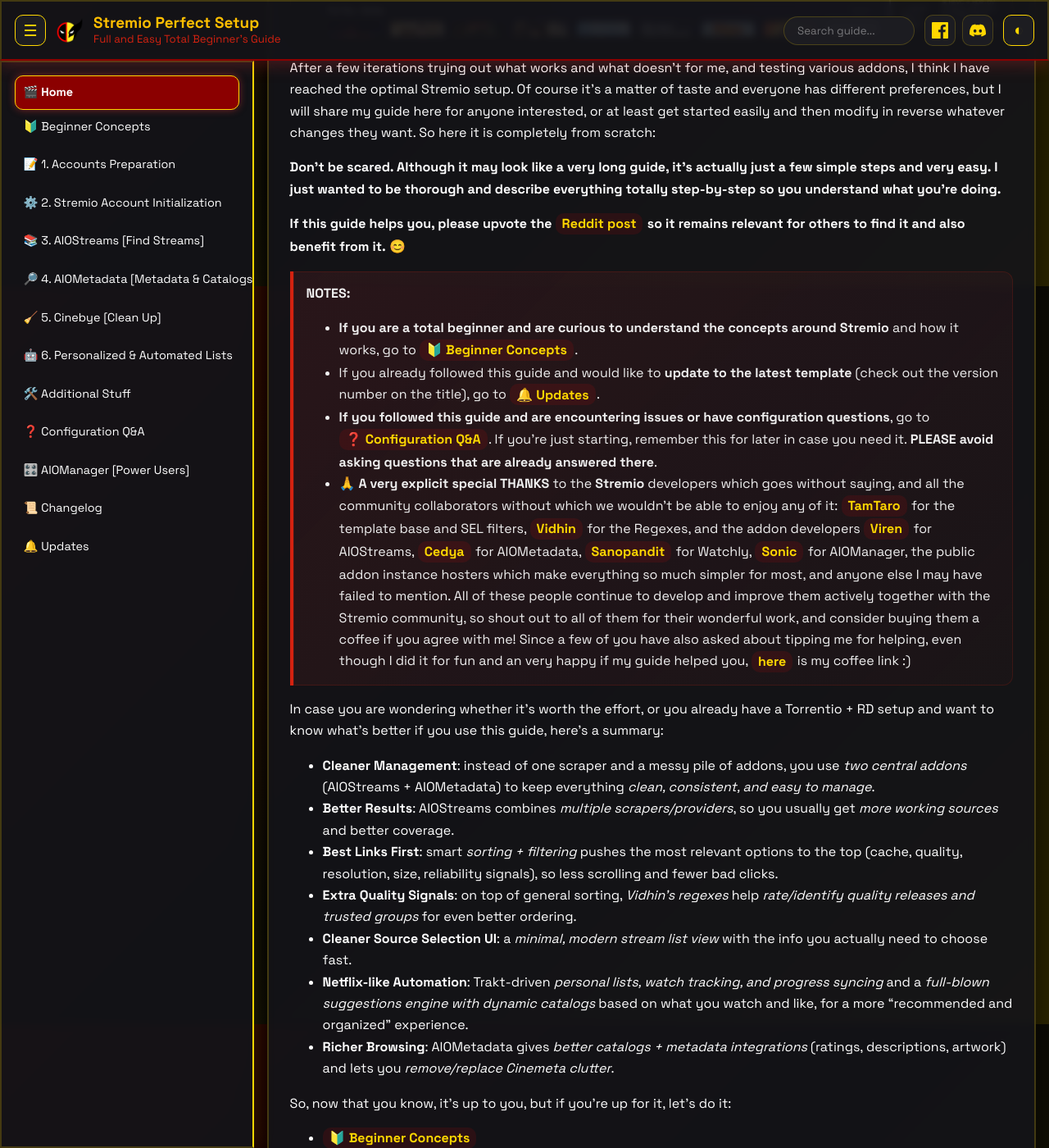
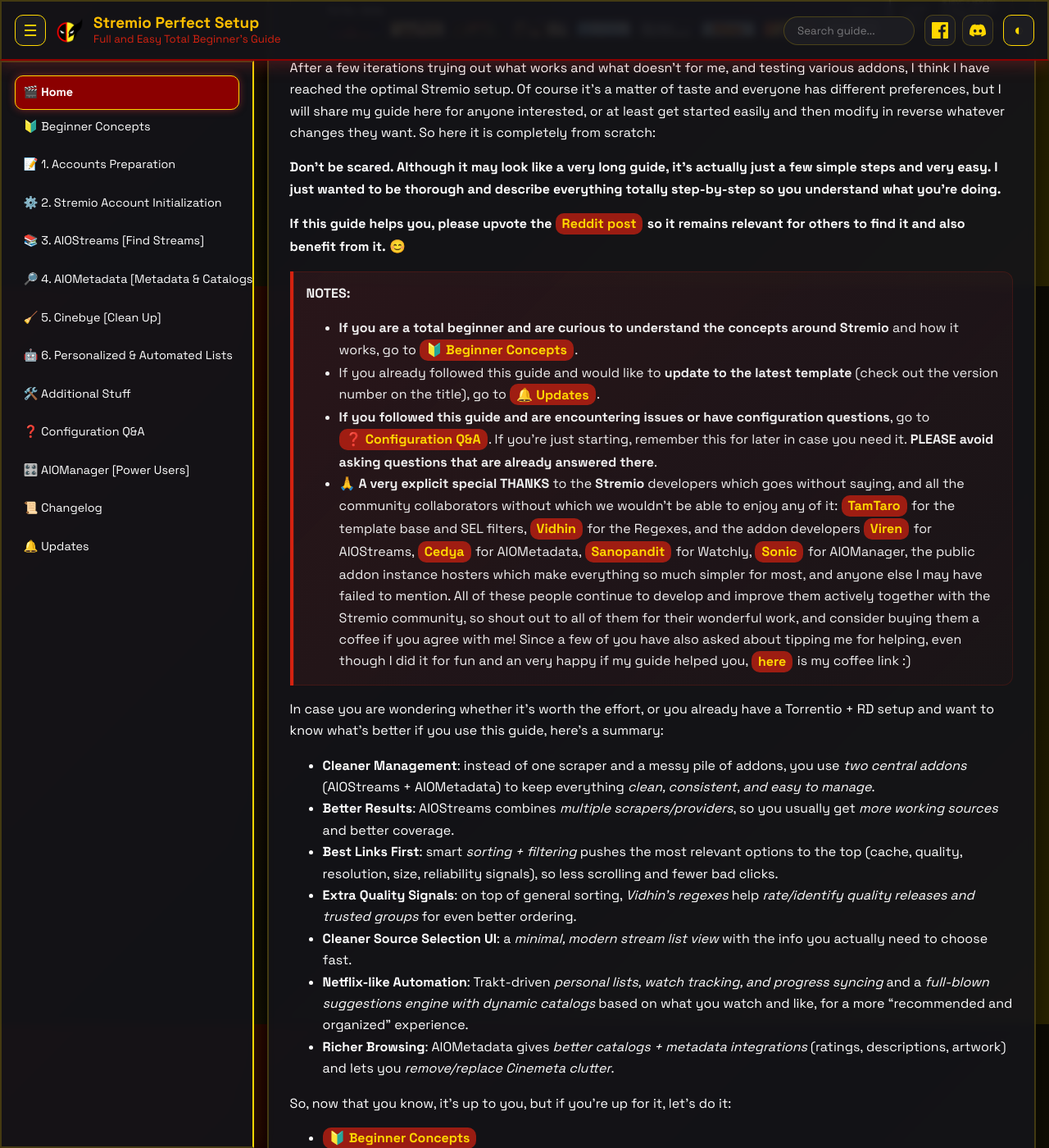
Before and after one commit to bimbipsubteam/bimbip-stremio, a Jekyll site: the page built from docs/index.md, in a window 1280 px wide and 1400 px high, scrolled down 551 px. Shown: the whole window at 82% size. Built offline with Jekyll 4.4.1, drawn with Linux system fonts in a browser that asks for light colours.

Commit message:
Update style.css

```diff
--- a/docs/assets/css/style.css
+++ b/docs/assets/css/style.css
@@ -20,7 +20,7 @@
   --shadow: 0 8px 32px rgba(0, 0, 0, 0.5);
   --radius: 14px;
 
-  --pill-bg: rgba(255, 0, 0, 0.1);
+  --pill-bg: rgba(212, 34, 16, 0.7);
   --pill-text: #FFD700;
 
   --quote-bg: rgba(226, 54, 54, 0.1);
```
